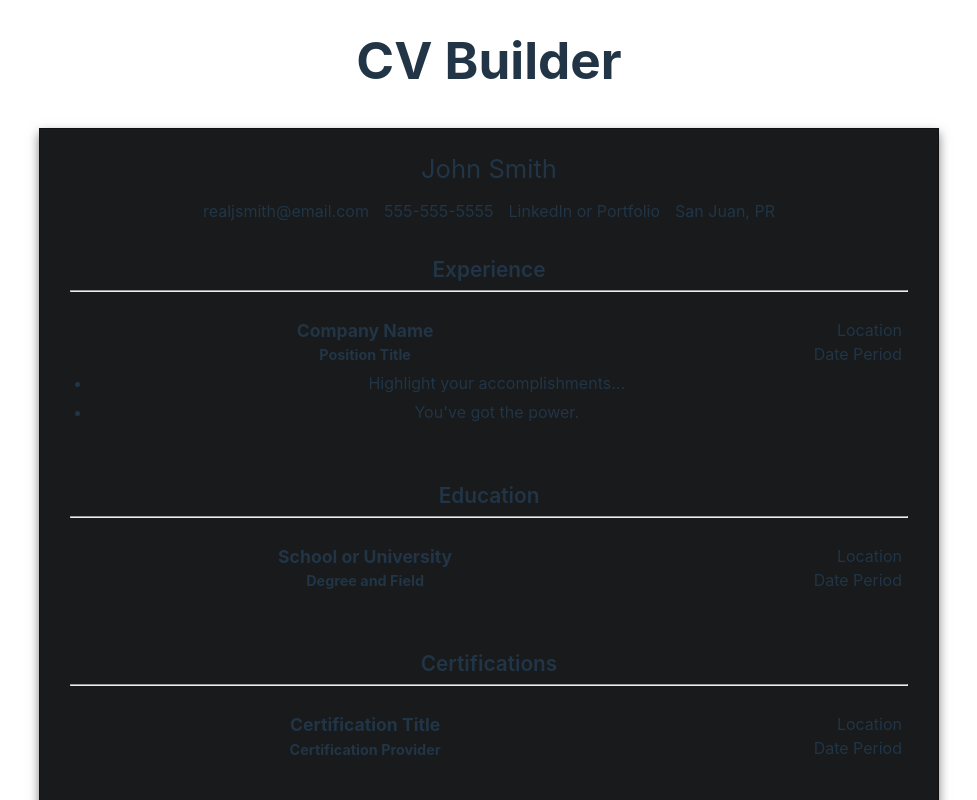
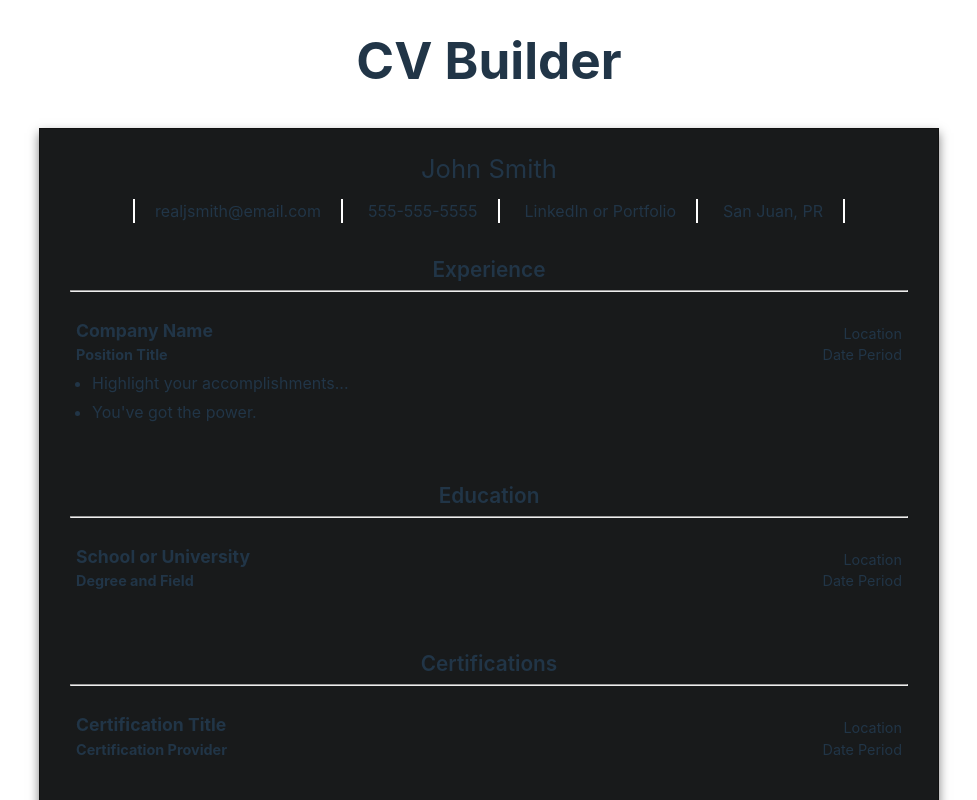
Before and after one commit to joel-jcs/cv-builder, a React (Vite) app: page / in a window 1280 px wide. Shown: the top 800 px of the page, without its empty margins (151-1128 px from the left). Built offline with nearby package versions, Linux system fonts and the light colour scheme.

Commit message:
fix: added styling for the default span elements whenever user is not editing an entry

```diff
--- a/src/styles/Entry.css
+++ b/src/styles/Entry.css
@@ -13,7 +13,7 @@
 
 .entry:hover,
 .entry:focus-within {
-  border-color: green;
+  border-color: rgb(201, 161, 28);
 }
 
 .entryHeader {
@@ -26,16 +26,21 @@
   display: flex;
   flex-direction: column;
   width: 70%;
+  align-items: start;
 }
 
 .entryTitle {
   font-size: 1.1rem;
   font-weight: bolder;
+  width: 100%;
+  text-align: left;
 }
 
 .entrySubtitle {
   font-size: 0.9rem;
   font-weight: bold;
+  width: 100%;
+  text-align: left;
 }
 
 .entryLocationDate {
@@ -43,11 +48,14 @@
   flex-direction: column;
   align-items: end;
   justify-content: end;
+  width: 30%;
 }
 
-.entryLocationDate input {
+.entryLocationDate input,
+.entryLocationDate span {
   font-size: 0.9rem;
   text-align: right;
+  width: 100%;
 }
 
 .bulletSection {
@@ -62,6 +70,8 @@
   width: 98%;
 }
 
-.bulletPoint input {
+.bulletPoint input,
+.bulletPoint span {
   width: 100%;
+  display: flex;
 }
--- a/src/styles/ResumeHeader.css
+++ b/src/styles/ResumeHeader.css
@@ -13,7 +13,7 @@ header {
 
 header:hover,
 header:focus-within {
-  border-color: green;
+  border-color: rgb(201, 161, 28);
 }
 
 .name {
@@ -26,10 +26,6 @@ header:focus-within {
   display: flex;
   justify-content: center;
   gap: 5px;
-}
-
-.contactDetails span {
-  padding: 0 5px;
 }
 
 .contactDetails input {
@@ -46,3 +42,13 @@ header:focus-within {
 .contactDetails input:first-child {
   border-left: 2px solid white;
 }
+
+.contactDetails span {
+  text-align: center;
+  border-right: 2px solid white;
+  padding: 0 20px;
+}
+
+.contactDetails span:first-child {
+  border-left: 2px solid white;
+}
```
